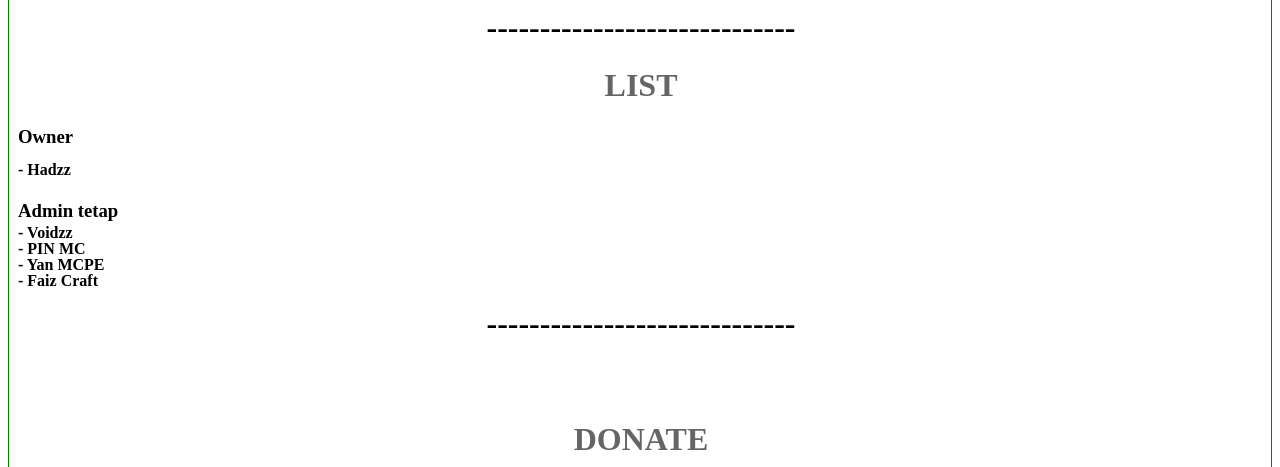
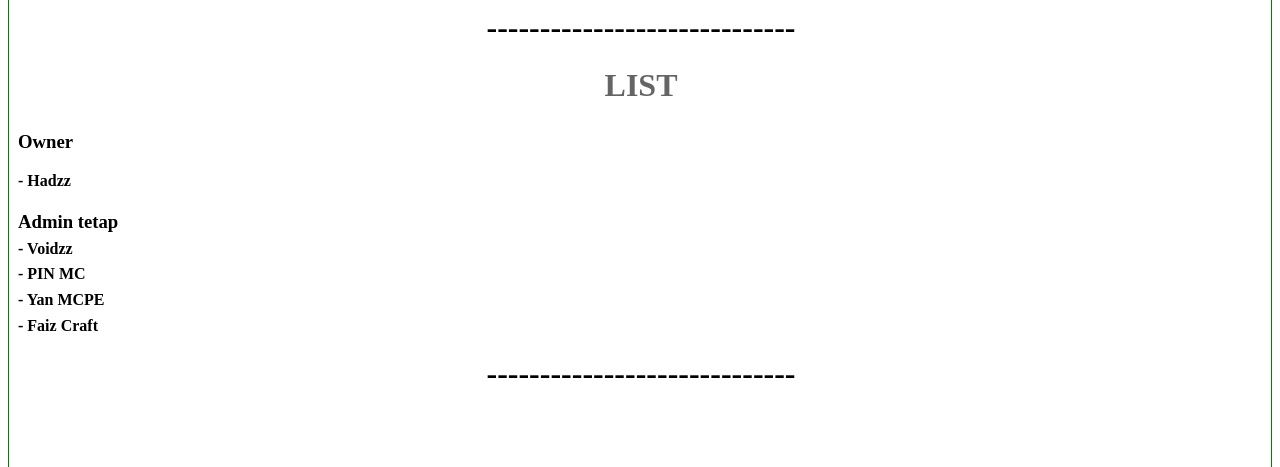
Before and after one commit to MinecraftUnity512/Minecraftunityblogofficial.github.io, a plain HTML site: page Index.html in a window 1280 px wide. Shown: the part 1420-1887 px from the top of the page. Drawn offline with Linux system fonts and the light colour scheme.

Commit message:
Update style.css

```diff
--- a/style.css
+++ b/style.css
@@ -148,7 +148,7 @@ table {
   opacity: 0.6;
 }
 .a {
-  line-height: 0.3;
+  line-height: 0.9;
   margin-top: -10px;
 }
 .pmu {
```
